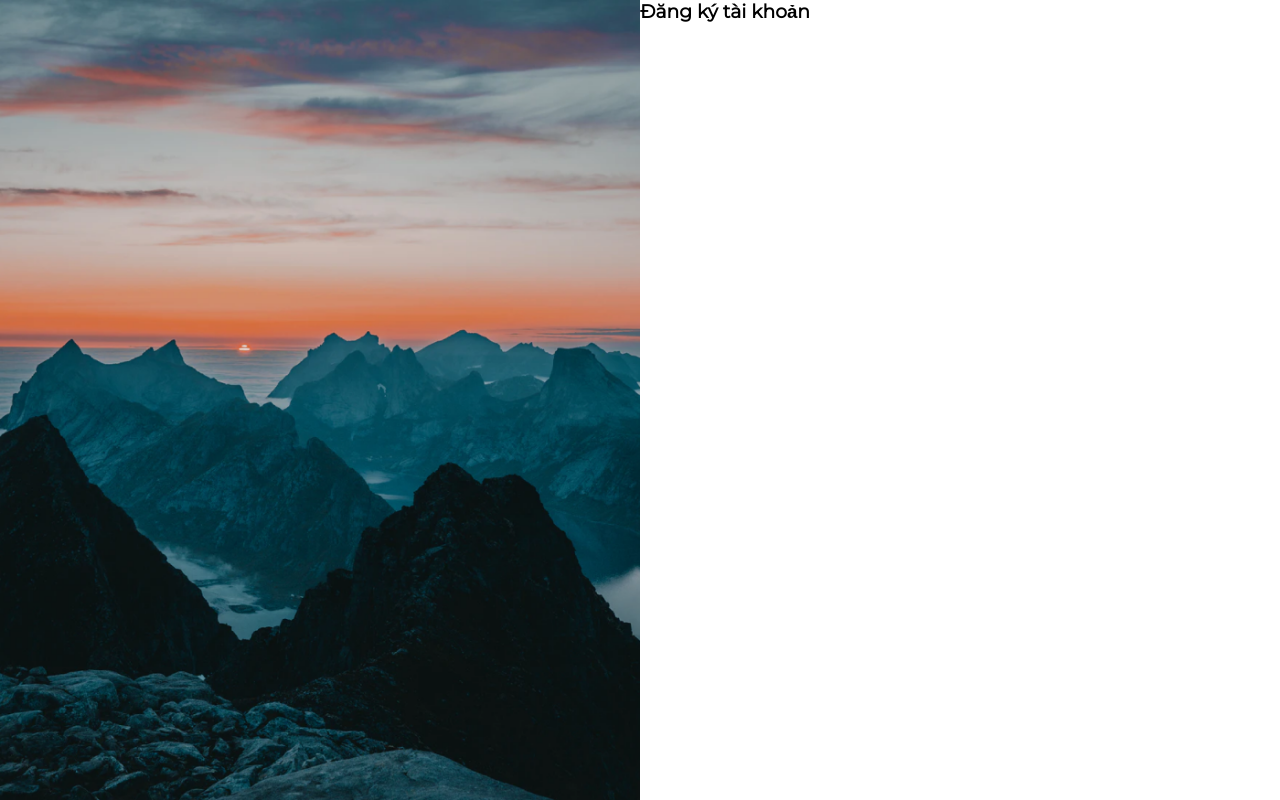
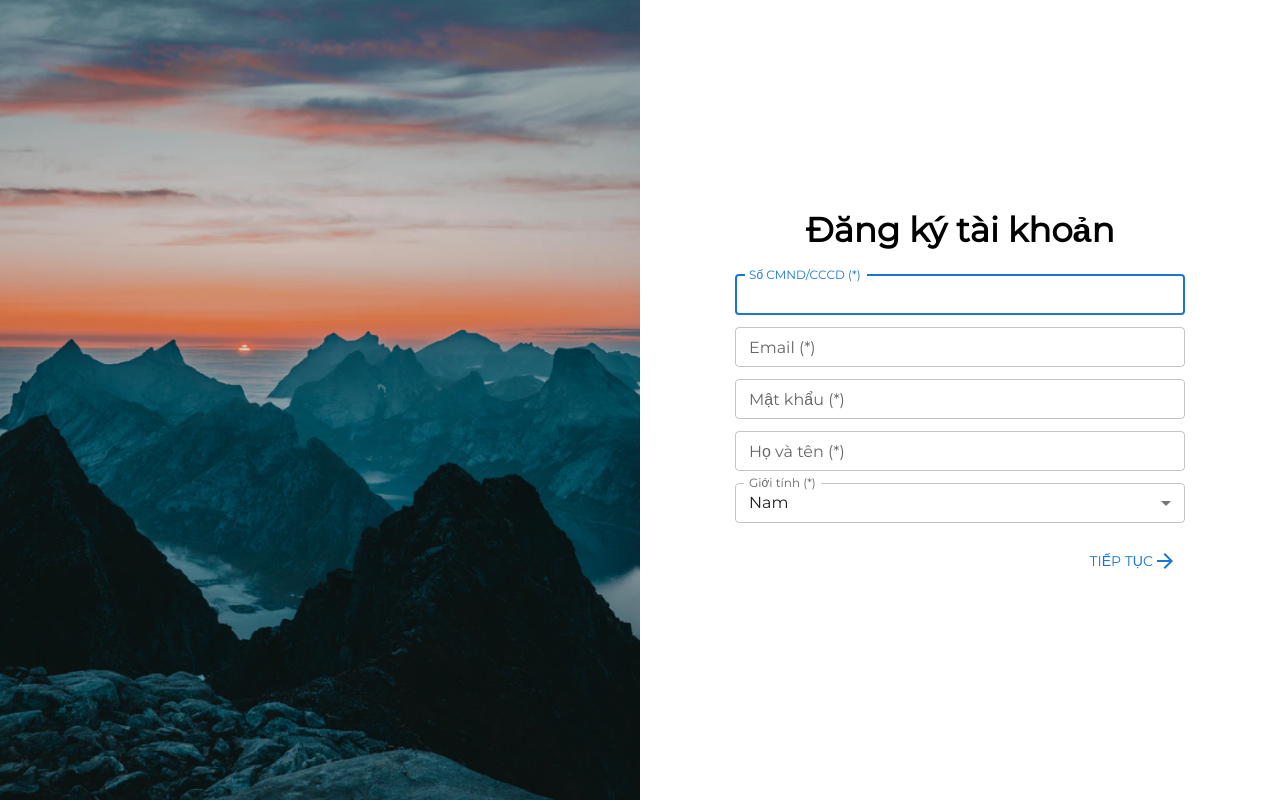
Before and after one commit to zinza-d2-training/vietdm-react, a React (Create React App) app: page /auth/register in a window 1280 px wide. Built offline with nearby package versions, Linux system fonts and the light colour scheme; a web font is replaced by a local one; what axios-mock-adapter would draw is missing.

Commit message:
Implement Register #7

```diff
--- a/package.json
+++ b/package.json
@@ -8,7 +8,7 @@
     "@fontsource/montserrat": "^4.5.10",
     "@fontsource/roboto": "^4.5.7",
     "@hookform/resolvers": "^2.8.10",
-    "@mui/icons-material": "^5.6.2",
+    "@mui/icons-material": "^5.8.2",
     "@mui/lab": "^5.0.0-alpha.83",
     "@mui/material": "^5.8.1",
     "@reduxjs/toolkit": "^1.8.1",
--- a/src/Components/Auth/Login.tsx
+++ b/src/Components/Auth/Login.tsx
@@ -1,6 +1,6 @@
 import React, { useEffect, useState } from 'react';
 import { useForm, Controller } from 'react-hook-form';
-import { Button, TextField, Typography, Alert } from '@mui/material';
+import { Button, TextField, Typography, Alert, Stack } from '@mui/material';
 import { Box } from '@mui/system';
 import { LoginParam, PropAttributeInterface } from '../../Types';
 import { Link, useNavigate } from 'react-router-dom';
@@ -9,7 +9,6 @@ import { login } from '../../Services/AuthService';
 import { useAppDispatch } from '../../Store/HookStore';
 import { setLogin } from '../../Store/Slice/UserSlice';
 import * as yup from 'yup';
-import styled from 'styled-components';
 import { yupResolver } from '@hookform/resolvers/yup';
 
 interface FormValues {
@@ -51,14 +50,6 @@ const schemaValidate = yup.object({
     .required(MgsValidate.password.required)
 });
 
-const FormLogin = styled.div`
-  display: flex;
-  justify-content: center;
-  align-items: center;
-  height: 100%;
-  flex-direction: column;
-`;
-
 function Login() {
   const {
     handleSubmit,
@@ -99,7 +90,7 @@ function Login() {
   }, [watch]);
 
   return (
-    <FormLogin>
+    <Stack justifyContent="center" alignItems="center" height="100%">
       <Box
         sx={{
           overflow: 'hidden auto',
@@ -192,7 +183,8 @@ function Login() {
           </Box>
           <Button
             fullWidth
-            href="#"
+            component={Link}
+            to="/auth/register"
             variant="outlined"
             color="success"
             sx={{
@@ -203,7 +195,7 @@ function Login() {
           </Button>
         </Box>
       </Box>
-    </FormLogin>
+    </Stack>
   );
 }
 
--- a/src/Components/Auth/Register.tsx
+++ b/src/Components/Auth/Register.tsx
@@ -1,12 +1,242 @@
-import React from 'react';
+import React, { useState } from 'react';
+import { useForm, Controller } from 'react-hook-form';
+import {
+  TextField,
+  Typography,
+  FormControl,
+  InputLabel,
+  Select,
+  MenuItem,
+  FormHelperText,
+  Stack
+} from '@mui/material';
+import { ArrowForward } from '@mui/icons-material';
+import { Box } from '@mui/system';
+import { PropAttributeInterface } from '../../Types';
+import { useNavigate } from 'react-router-dom';
+import * as yup from 'yup';
+import { yupResolver } from '@hookform/resolvers/yup';
+import { sleep } from '../../Common';
+import { DatePicker, LoadingButton, LocalizationProvider } from '@mui/lab';
+import { AdapterDateFns } from '@mui/x-date-pickers/AdapterDateFns';
+import viLocale from 'date-fns/locale/vi';
+
+interface FormValues {
+  cccd_number: string;
+  email: string;
+  password: string;
+  fullname: string;
+  birthday: string;
+  gender: 'male' | 'female' | 'other';
+}
+
+const propsAttribute: PropAttributeInterface = {
+  input: {
+    style: {
+      marginBottom: 0
+    }
+  },
+  helpText: {
+    style: {
+      marginBottom: 0
+    }
+  }
+};
+
+const MgsValidate = {
+  cccd_number: {
+    required: 'Số CMND/CCCD là bắt buộc',
+    pattern: 'Số CMND/CCCD phải có 9 hoặc 12 chữ số'
+  },
+  email: {
+    required: 'Địa chỉ email là bắt buộc',
+    pattern: 'Địa chỉ email không đúng định dạng'
+  },
+  password: {
+    required: 'Mật khẩu không được trống',
+    min: 'Mật khẩu phải chứa ít nhất ${min} ký tự',
+    pattern: 'Mật khẩu không được chứa dấu khoảng trắng'
+  },
+  fullname: {
+    required: 'Họ và tên không được trống'
+  },
+  birthday: {
+    required: 'Hãy chọn ngày sinh'
+  }
+};
+
+const schemaValidate = yup.object({
+  cccd_number: yup
+    .string()
+    .required(MgsValidate.cccd_number.required)
+    .matches(/^(\d{9}|\d{12})$/, MgsValidate.cccd_number.pattern),
+  email: yup.string().email(MgsValidate.email.pattern).required(MgsValidate.email.required),
+  password: yup
+    .string()
+    .min(8, MgsValidate.password.min)
+    .matches(/^[^ ]*$/i, MgsValidate.password.pattern)
+    .required(MgsValidate.password.required),
+  fullname: yup.string().required(MgsValidate.fullname.required),
+  birthday: yup.string().required(MgsValidate.birthday.required)
+});
 
 function Register() {
+  const { handleSubmit, control } = useForm<FormValues>({
+    resolver: yupResolver(schemaValidate),
+    defaultValues: {
+      cccd_number: '',
+      email: '',
+      password: '',
+      fullname: '',
+      birthday: '01/01/1990',
+      gender: 'male'
+    }
+  });
+
+  const navigate = useNavigate();
+  const [requesting, setRequesting] = useState<boolean>(false);
+
+  const onSubmit = async (param: FormValues) => {
+    setRequesting(true);
+    await sleep(2000);
+    navigate('/auth/login');
+  };
+
   return (
-    <div className="register-form center-form">
-      <div className="form-area">
-        <h3 className="form-header">Đăng ký tài khoản</h3>
-      </div>
-    </div>
+    <Stack justifyContent="center" alignItems="center" height="100%">
+      <Box width="100%" padding="20px 0" maxHeight="100vh" overflow="hidden auto">
+        <Box width="75%" maxWidth={450} m="auto">
+          <form onSubmit={handleSubmit(onSubmit)}>
+            <Typography variant="h4" textAlign="center" fontWeight="bold" mb={2}>
+              Đăng ký tài khoản
+            </Typography>
+            <Controller
+              control={control}
+              name="cccd_number"
+              render={({ field, fieldState: { error } }) => (
+                <TextField
+                  fullWidth
+                  autoFocus
+                  size="small"
+                  margin="dense"
+                  autoComplete="off"
+                  InputProps={propsAttribute.input}
+                  FormHelperTextProps={propsAttribute.helpText}
+                  label="Số CMND/CCCD (*)"
+                  error={!!error}
+                  helperText={error?.message}
+                  {...field}
+                />
+              )}
+            />
+            <Controller
+              control={control}
+              name="email"
+              render={({ field, fieldState: { error } }) => (
+                <TextField
+                  fullWidth
+                  size="small"
+                  margin="dense"
+                  autoComplete="off"
+                  InputProps={propsAttribute.input}
+                  FormHelperTextProps={propsAttribute.helpText}
+                  label="Email (*)"
+                  error={!!error}
+                  helperText={error?.message}
+                  {...field}
+                />
+              )}
+            />
+            <Controller
+              control={control}
+              name="password"
+              render={({ field, fieldState: { error } }) => (
+                <TextField
+                  fullWidth
+                  size="small"
+                  margin="dense"
+                  type="password"
+                  autoComplete="off"
+                  InputProps={propsAttribute.input}
+                  FormHelperTextProps={propsAttribute.helpText}
+                  label="Mật khẩu (*)"
+                  error={!!error}
+                  helperText={error?.message}
+                  {...field}
+                />
+              )}
+            />
+            <Controller
+              control={control}
+              name="fullname"
+              render={({ field, fieldState: { error } }) => (
+                <TextField
+                  fullWidth
+                  size="small"
+                  margin="dense"
+                  autoComplete="off"
+                  InputProps={propsAttribute.input}
+                  FormHelperTextProps={propsAttribute.helpText}
+                  label="Họ và tên (*)"
+                  error={!!error}
+                  helperText={error?.message}
+                  {...field}
+                />
+              )}
+            />
+            <Controller
+              control={control}
+              name="birthday"
+              render={({ field, fieldState: { error } }) => (
+                <LocalizationProvider dateAdapter={AdapterDateFns} locale={viLocale}>
+                  <DatePicker
+                    label="Birthday (*)"
+                    value={field.value}
+                    onChange={field.onChange}
+                    disableFuture={true}
+                    openTo="year"
+                    renderInput={(params) => (
+                      <TextField
+                        fullWidth
+                        size="small"
+                        margin="dense"
+                        autoComplete="off"
+                        InputProps={propsAttribute.input}
+                        FormHelperTextProps={propsAttribute.helpText}
+                        error={!!error}
+                        helperText={error?.message}
+                        {...params}
+                      />
+                    )}
+                  />
+                </LocalizationProvider>
+              )}
+            />
+            <Controller
+              control={control}
+              name="gender"
+              render={({ field, fieldState: { error } }) => (
+                <FormControl fullWidth error={!!error} size="small" sx={{ mt: 1, mb: 0.5 }}>
+                  <InputLabel id="label_gender">Giới tính (*)</InputLabel>
+                  <Select labelId="label_gender" id="gender" label="Giới tính (*)" {...field}>
+                    <MenuItem value="male">Nam</MenuItem>
+                    <MenuItem value="female">Nữ</MenuItem>
+                    <MenuItem value="other">Khác</MenuItem>
+                  </Select>
+                  <FormHelperText>{error?.message}</FormHelperText>
+                </FormControl>
+              )}
+            />
+            <Box sx={{ textAlign: 'right' }}>
+              <LoadingButton loading={requesting} variant="text" type="submit">
+                <span>Tiếp tục</span>
+                <ArrowForward />
+              </LoadingButton>
+            </Box>
+          </form>
+        </Box>
+      </Box>
+    </Stack>
   );
 }
 
```
Also changed, not shown: 1 other file (tests, documents, lock files or other folders).
